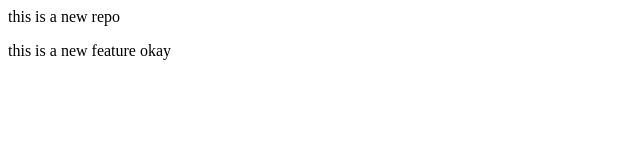
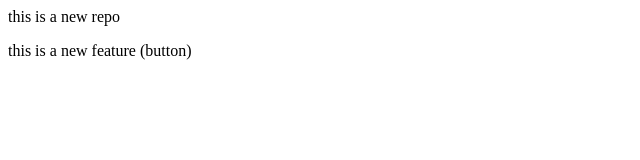
Before and after one commit to bsreya0906/LocalRepo, a plain HTML site: page index.html in a window 1280 px wide. Shown: the full height of the page, 0-640 px from the left. Drawn offline with Linux system fonts and the light colour scheme.

Commit message:
add button

```diff
--- a/index.html
+++ b/index.html
@@ -1,4 +1,4 @@
 <p>
     this is a new repo
 </p>
-<p> this is a new feature okay  </p>
+<p> this is a new feature (button)  </p>
```
